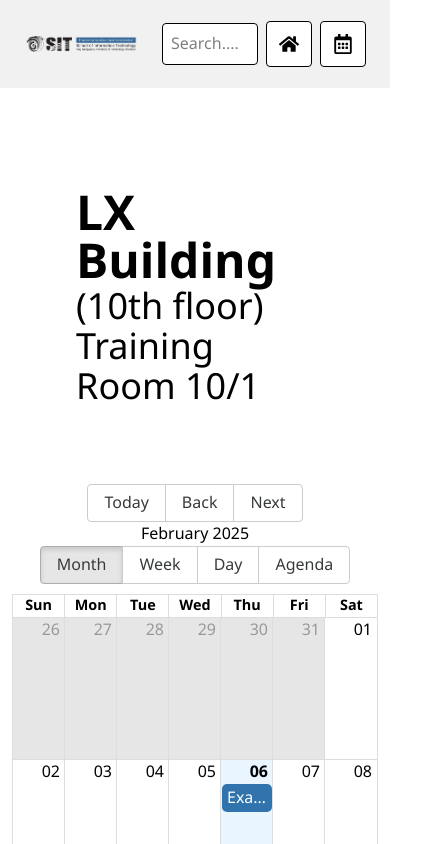
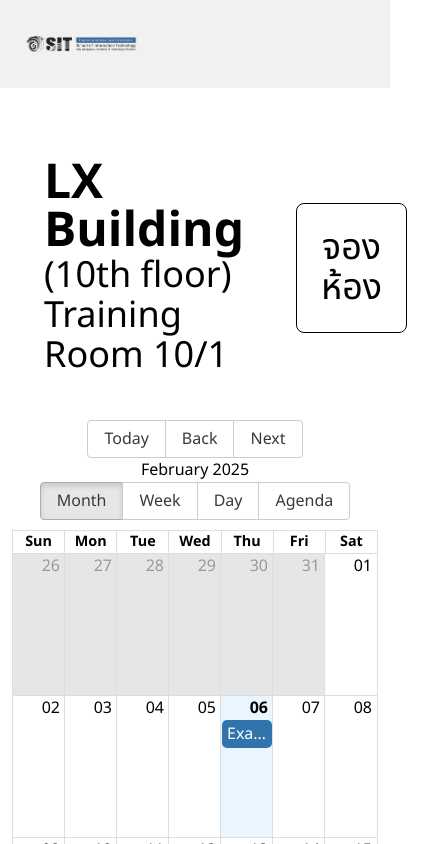
Before and after one commit to GodFilmmy/SIT-HelloWorld-G3, a React (Vite) app: page /schdule in a window 390 px wide. Shown: the top 844 px of the page, 427 px wide, since content can reach past the window. Built offline with nearby package versions, Linux system fonts and the light colour scheme.

Commit message:
ScheduleUpdate

```diff
--- a/src/HomePage/HomePage.jsx
+++ b/src/HomePage/HomePage.jsx
@@ -105,7 +105,7 @@ function HomePage() {
               ))}
             </div>
           </div>
-          <div className="home-room-calen items-center flex justify-center">
+          <div className="home-room-calen items-center flex justify-center mt-4">
             <Calendar onChange={setValue} value={value}/>
           </div>
         </div>
--- a/src/NavBar/Nav.jsx
+++ b/src/NavBar/Nav.jsx
@@ -2,7 +2,7 @@ import { useNavigate } from "react-router-dom";
 import { FaSearch } from "react-icons/fa";
 import { FaHome } from "react-icons/fa";
 import { FaRegCalendarAlt } from "react-icons/fa";
-import ReservationBtn from "../Reservation-Btn";
+
 
 function TopNavBar() {
   const navigate = useNavigate();
@@ -12,50 +12,17 @@ function TopNavBar() {
     window.scrollTo({ top: 0 });
   };
 
-  const handleGoToForm = () => {
-    navigate("/form");
-    window.scrollTo({ top: 0 });
-  };
+
 
   return (
     <div className="top-nav bg-[#f1f1f1] w-full fixed h-[88px] z-30 top-0 left-0 flex items-center justify-between px-6 lg:gap-7">
       <div className="nav-left flex items-center basis-1/3">
         <div className="nav-sitIcon">
-          <img src="SitLogo.png" className="w-[391px]" alt="Site Logo" />
+          <a onClick={handleGoHome}><img src="SitLogo.png" className="w-[391px]" alt="Site Logo" /></a>
         </div>
       </div>
+      <div className="nav-right flex items-center basis-2/3 justify-end lg:gap-3 gap-2">
 
-      <div className="nav-right flex items-center basis-2/3 justify-end lg:gap-3 gap-2">
-        <div className="searchbar-icon invisible lg:visible">
-          <FaSearch />
-        </div>
-        <div className="nav-searchbar w-full max-w-[400px]">
-          <input
-            type="text"
-            className="p-2 border rounded w-full bg-white"
-            placeholder="Search...."
-          />
-        </div>
-        <div>
-          <button
-            onClick={handleGoHome}
-            className="bg-white p-3 border rounded text-xl hover:border-2"
-          >
-            <FaHome />
-          </button>
-        </div>
-
-        <div className="hidden lg:block">
-          <ReservationBtn />
-        </div>
-
-        <div className="lg:hidden">
-          <button
-            onClick={handleGoToForm}
-            className="p-3 border rounded text-xl bg-white hover:border-2">
-              <FaRegCalendarAlt />
-          </button>
-        </div>
       </div>
     </div>
   );
--- a/src/Reservation-Btn.jsx
+++ b/src/Reservation-Btn.jsx
@@ -1,13 +1,16 @@
 import { useNavigate } from "react-router-dom";
 function ReservationBtn() {
-const navigate = useNavigate();
-const handleFormBtn = () =>{
+  const navigate = useNavigate();
+  const handleFormBtn = () => {
     navigate("/form");
-    window.scrollTo({top:0});
-}
+    window.scrollTo({ top: 0 });
+  };
   return (
-    <button onClick={handleFormBtn} className="bg-white p-2 border items-center rounded inline  hover:border-2">
-      +จองห้อง
+    <button
+      onClick={handleFormBtn}
+      className="bg-white p-6 border  rounded-lg inline  hover:border-2 lg:text-5xl text-4xl"
+    >
+      จองห้อง
     </button>
   );
 }
--- a/src/ReservationForm/ReservationForm.jsx
+++ b/src/ReservationForm/ReservationForm.jsx
@@ -1,7 +1,7 @@
-import React, { useEffect, useState } from 'react';
-import { Button } from 'antd';
-import { DownOutlined } from '@ant-design/icons';
-import { Dropdown, Space } from 'antd';
+import React, { useEffect, useState } from "react";
+import { Button } from "antd";
+import { DownOutlined } from "@ant-design/icons";
+import { Dropdown, Space } from "antd";
 
 const ReservationForm = () => {
   const [fromData, setFormData] = useState({
@@ -20,22 +20,32 @@ const ReservationForm = () => {
     console.log(fromData);
   }, [fromData]);
 
-    const room = ["CB2301", "CB2304", "CB2305", "CB2306", "CB2308", "CB2312", "CB2313"];
+  const room = [
+    "CB2301",
+    "CB2304",
+    "CB2305",
+    "CB2306",
+    "CB2308",
+    "CB2312",
+    "CB2313",
+  ];
 
   return (
     <div
       className="flex flex-col justify-center items-center bg-cover bg-no-repeat"
       style={{
-            backgroundImage: `url("/background.jpg")`
+        backgroundImage: `url("/background.jpg")`,
       }}
     >
       <div className=" max-w-2xl mx-auto rounded-lg bg-white px-16 py-15">
-                <h1 className='text-2xl font-blod mb-6'>รายละเอียดการจอง</h1>
+        <h1 className="text-2xl font-blod mb-6">รายละเอียดการจอง</h1>
 
-                <div className='mb-4'>
-                    <label className='block text-gray-700'>สถานะ: </label>
+        <div className="mb-4">
+          <label className="block text-gray-700">สถานะ: </label>
           <select
-                        onChange={(event) => setFormData({ ...fromData, status: event.target.value })}
+            onChange={(event) =>
+              setFormData({ ...fromData, status: event.target.value })
+            }
             name="status"
             className="w-full p-4 rounded-full border border-gray-300 shadow-md focus:outline-none focus:ring-2 focus:ring-gray-300"
           >
@@ -43,25 +53,24 @@ const ReservationForm = () => {
             <option value="Students">Students</option>
             <option value="Staff">Staff</option>
             <option value="Lecturer">Lecturer</option>
-
           </select>
         </div>
-                <div className='mb-4'>
-                    <label className='block text-gray-700'>วันที่จอง: </label>
+        <div className="mb-4">
+          <label className="block text-gray-700">วันที่จอง: </label>
           <input
             type="date"
             name="date"
             className="w-full p-4 rounded-full border border-gray-300 shadow-md focus:outline-none focus:ring-2 focus:ring-gray-300"
           />
         </div>
-                <div className='mb-4'>
-                    <label className='block text-gray-700'>เวลา: </label>
+        <div className="mb-4">
+          <label className="block text-gray-700">เวลา: </label>
           <input
             type="time"
             name="startTime"
             className="w-full p-4 rounded-full border border-gray-300 shadow-md focus:outline-none focus:ring-2 focus:ring-gray-300"
           />
-                    <span className='mx-2'> ถึง </span>
+          <span className="mx-2"> ถึง </span>
           <input
             type="time"
             name="endTime"
@@ -69,22 +78,21 @@ const ReservationForm = () => {
           />
         </div>
 
-                <div className='mb-4'>
-                <label className='block text-gray-700'>รายละเอียด:</label>
-                <textarea name="details"
-                    id=""
-                    cols="30"
-                    rows="10"
-                ></textarea>
+        <div className="mb-4">
+          <label className="block text-gray-700">รายละเอียด:</label>
+          <textarea name="details" id="" cols="30" rows="10"></textarea>
         </div>
         <div className="inline-block relative w-64">
-                <label className='block text-gray-700'>ชั้น: </label>
-                <select name="floor"
+          <label className="block text-gray-700">ชั้น: </label>
+          <select
+            name="floor"
             className="w-full p-4 rounded-full border border-gray-300 shadow-md focus:outline-none focus:ring-2 focus:ring-gray-300"
           >
             <optgroup label="Lx Building">
               <option value="">--choose your floor--</option>
-                        <option value="LxBuilding">10th</option>
+              <option value="LxBuilding" disabled>
+                10th
+              </option>
               <option value="LxBuilding">11th</option>
               <option value="LxBuilding">12th</option>
             </optgroup>
@@ -95,22 +103,26 @@ const ReservationForm = () => {
             </optgroup>
           </select>
         </div>
-            <div className='mb-4'>
-                <label className='block text-gray-700'>ห้อง: </label>
-                <select name="room"
+        <div className="mb-4">
+          <label className="block text-gray-700">ห้อง: </label>
+          <select
+            name="room"
             className="w-full p-4 rounded-full border border-gray-300 shadow-md focus:outline-none focus:ring-2 focus:ring-gray-300"
           >
             <option value="">--choose your room--</option>
             {room.map((value) => {
               return (
-                            <option key={value} value={value}>{value}</option>
+                <option key={value} value={value}>
+                  {value}
+                </option>
               );
             })}
           </select>
         </div>
-            <div className='mb-4'>
-                <label className='block text-gray-700'>สิ้นสุดวันที่: </label>
-                <input type="date"
+        <div className="mb-4">
+          <label className="block text-gray-700">สิ้นสุดวันที่: </label>
+          <input
+            type="date"
             name="endDate"
             className="w-full p-4 rounded-full border border-gray-300 shadow-md focus:outline-none focus:ring-2 focus:ring-gray-300"
           />
@@ -140,10 +152,9 @@ const ReservationForm = () => {
           >
             ยกเลิก
           </Button>
-
         </div>
       </div>
     </div>
-    )
-}
+  );
+};
 export default ReservationForm;
--- a/src/SchedulePage/Schedulepage.jsx
+++ b/src/SchedulePage/Schedulepage.jsx
@@ -1,7 +1,7 @@
 import { Calendar, momentLocalizer } from "react-big-calendar";
 import moment from "moment";
 import "react-big-calendar/lib/css/react-big-calendar.css";
-
+import ReservationBtn from "../Reservation-Btn";
 const localizer = momentLocalizer(moment);
 
 const events = [
@@ -21,11 +21,14 @@ function ScheduleResult() {
   return (
     <>
       <div className="schedule-Container flex flex-col p-3 gap-4 lg:flex-row mt-30 ">
-        <div className="schedule-left flex-1">
-          <div className="schedule-left-location  flex flex-col   p-8 mx-8 my-7">
+        <div className="schedule-left flex-1 flex lg:flex-col ">
+          <div className="schedule-left-location flex flex-col lg:p-8 mx-8 my-7">
             <h1 className="text-5xl font-bold">LX Building</h1>
             <h1 className="text-4xl">(10th floor)</h1>
             <h1 className="text-4xl">Training Room 10/1</h1>
+          </div>
+          <div className=" flex items-center p-5 lg:pl-15 lg:justify-start justify-center">
+            <ReservationBtn />
           </div>
         </div>
         <div className="schedule-right flex-2 ">
```
Lines whose indentation alone changed are shown as unchanged.
